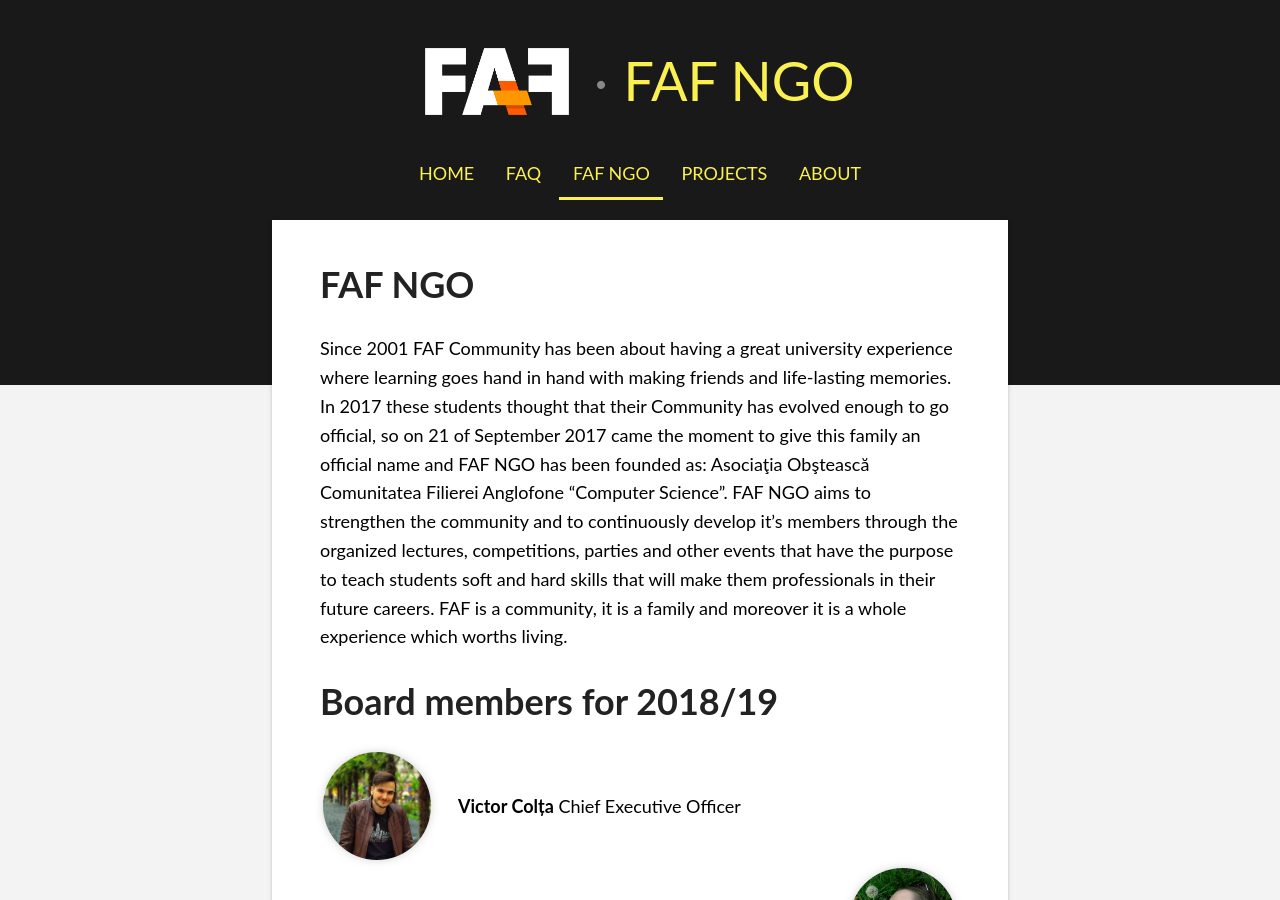
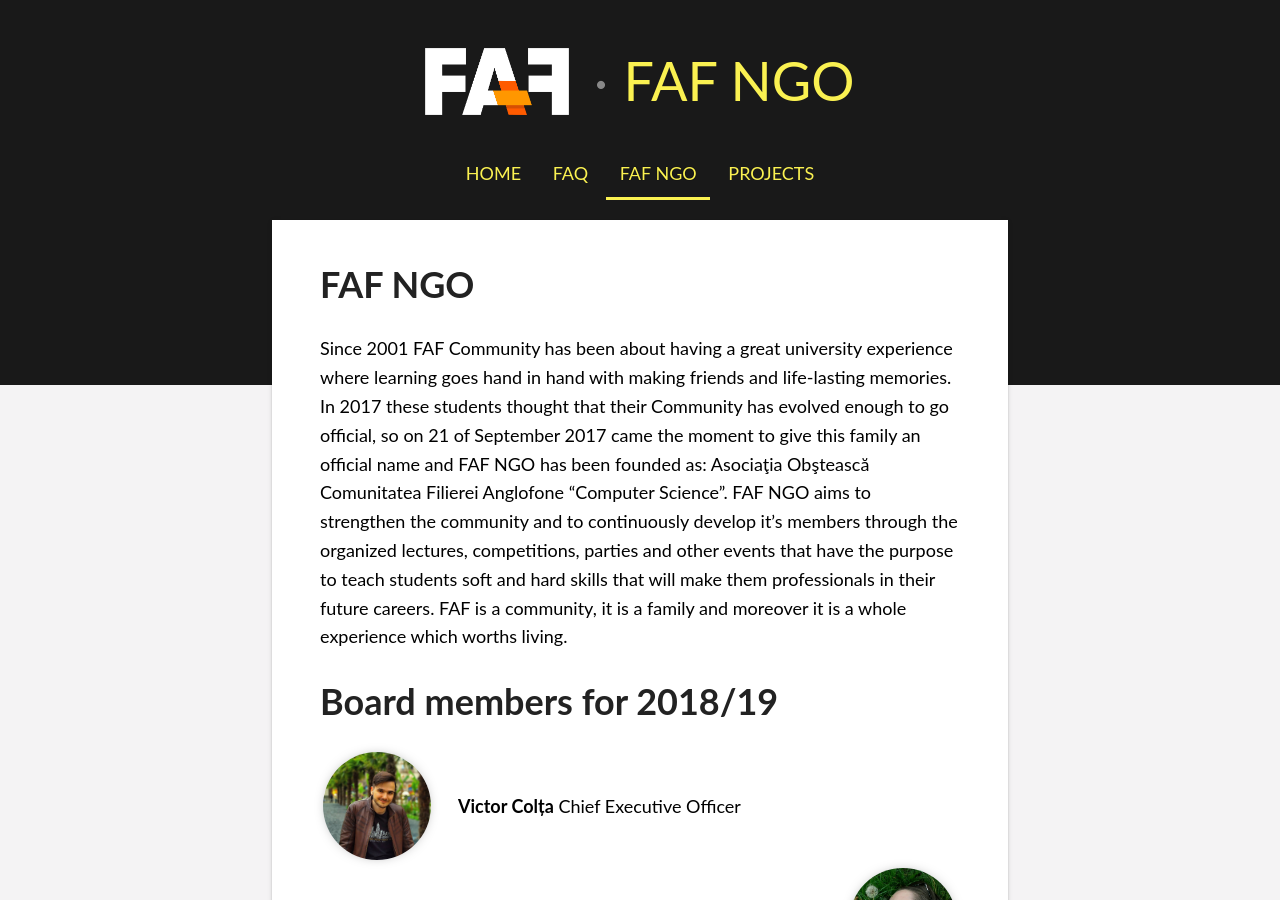
Before and after one commit to TUM-FAF/FAF-front-page, a Jekyll site: the page built from pages/fafngo.html, in a window 1280 px wide and 900 px high. Built offline with Jekyll 4.4.1, drawn with Linux system fonts in a browser that asks for light colours; some web fonts are replaced.

Commit message:
change main page

```diff
--- a/_config.yml
+++ b/_config.yml
@@ -5,7 +5,7 @@
 description: >
   Facem ceva cu tolk.
 baseurl: ""		# no trailing slash
-url: "https://tum-faf.github.io/"	# no trailing slash
+url: "https://tum-faf.github.io"	# no trailing slash
 excerpt_separator: <!--more—->
 
 about: >
--- a/_data/index.yml
+++ b/_data/index.yml
@@ -9,6 +9,3 @@
 
 - display: "projects"
   permalink: "/projects/"
-
-- display: "about"
-  permalink: "/about/"
--- a/index.html
+++ b/index.html
@@ -3,7 +3,7 @@
 title: "FAF"
 date:   2018-07-04 11:56:42
 
-permalink: /
+permalink: /blog/
 ---
 <div id="posts">
     {% for post in site.posts limit:5 %}
--- a/pages/about.md
+++ b/pages/about.md
@@ -3,7 +3,7 @@
 title: "About"
 date:   2016-12-09 11:21:42
 
-permalink: /about/
+permalink: /
 ---
 
 ## FAF
```
